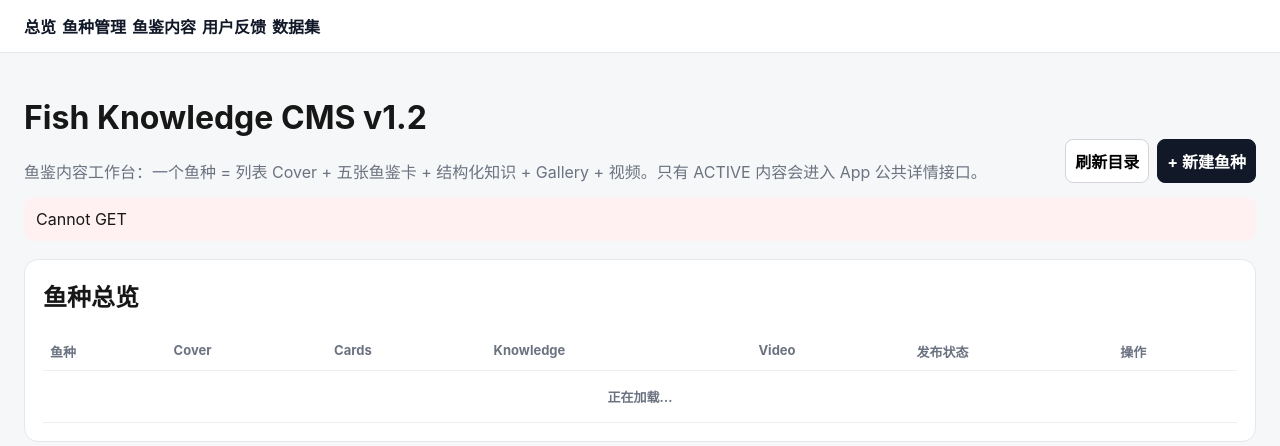
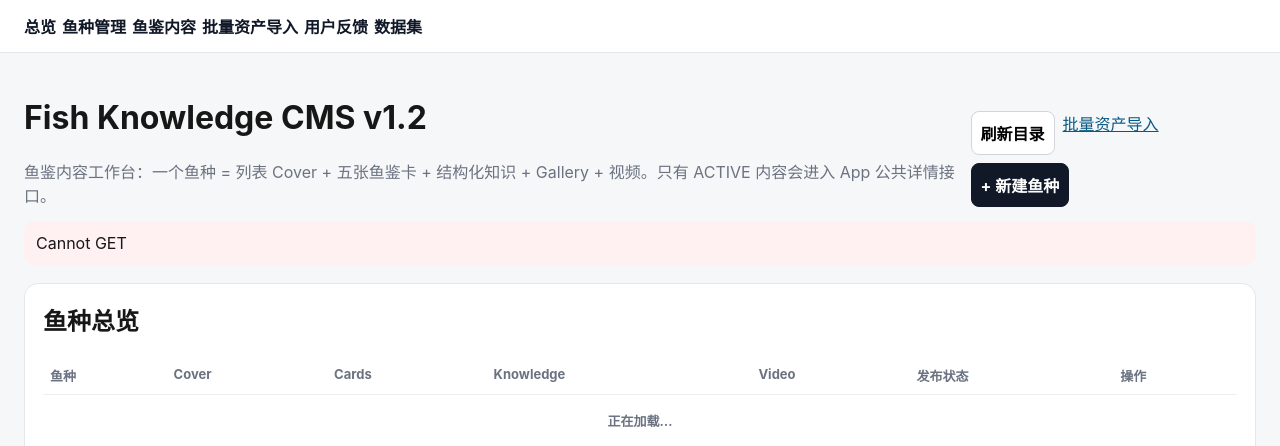
Before and after one commit to pan277942135/Yujian, a FastAPI app: page /fish-knowledge in a window 1280 px wide. Shown: the top 446 px of the page. Run offline with FastAPI, Linux system fonts and the light colour scheme.

Commit message:
feat(fish-knowledge): add batch import entry point

```diff
--- a/app/templates/fish_knowledge.html
+++ b/app/templates/fish_knowledge.html
@@ -26,12 +26,12 @@
   </style>
 </head>
 <body>
-<header class="app-nav"><a href="/">总览</a><a href="/species">鱼种管理</a><a href="/fish-knowledge">鱼鉴内容</a><a href="/feedback">用户反馈</a><a href="/datasets">数据集</a></header>
+<header class="app-nav"><a href="/">总览</a><a href="/species">鱼种管理</a><a href="/fish-knowledge">鱼鉴内容</a><a href="/fish-knowledge/assets/import">批量资产导入</a><a href="/feedback">用户反馈</a><a href="/datasets">数据集</a></header>
 {% include "_mobile_ux.html" %}
 <main>
   <div class="top">
     <div><h1>Fish Knowledge CMS v1.2</h1><div class="muted">鱼鉴内容工作台：一个鱼种 = 列表 Cover + 五张鱼鉴卡 + 结构化知识 + Gallery + 视频。只有 ACTIVE 内容会进入 App 公共详情接口。</div></div>
-    <div class="actions"><button onclick="loadSpecies()">刷新目录</button><button class="primary" onclick="toggleCreateSpecies(true)">+ 新建鱼种</button></div>
+    <div class="actions"><button onclick="loadSpecies()">刷新目录</button><a class="link" href="/fish-knowledge/assets/import">批量资产导入</a><button class="primary" onclick="toggleCreateSpecies(true)">+ 新建鱼种</button></div>
   </div>
   <div id="banner" class="banner"></div>
   <section class="section overview">
```
